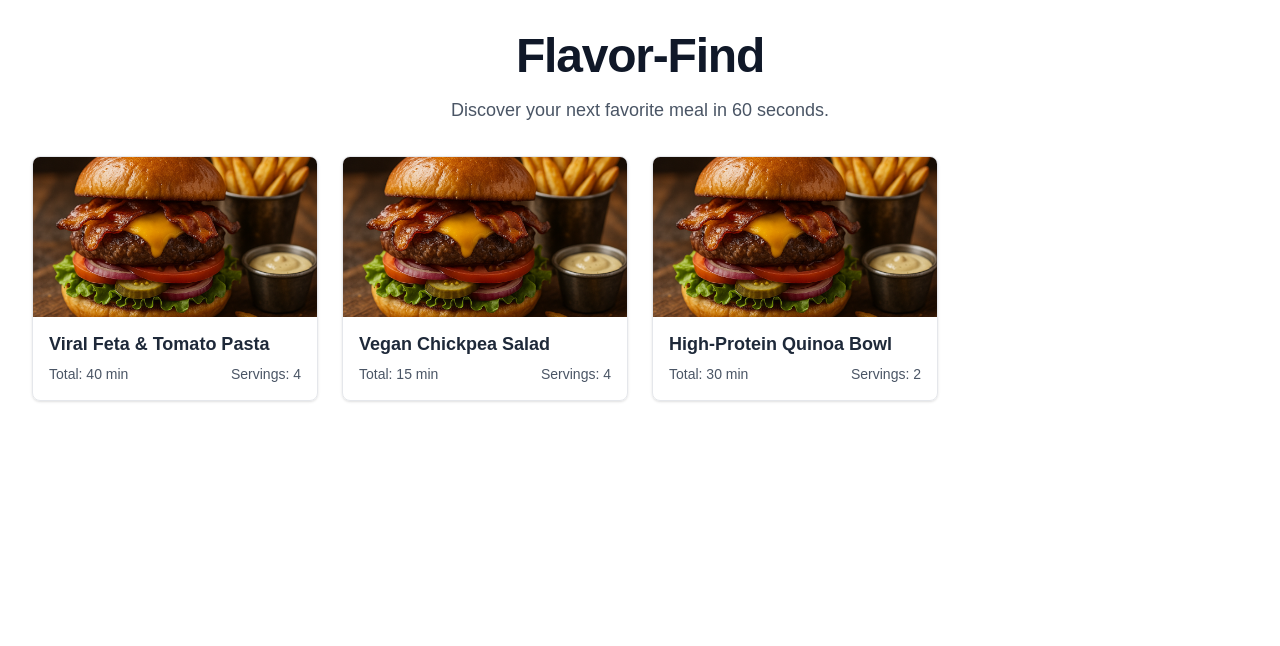
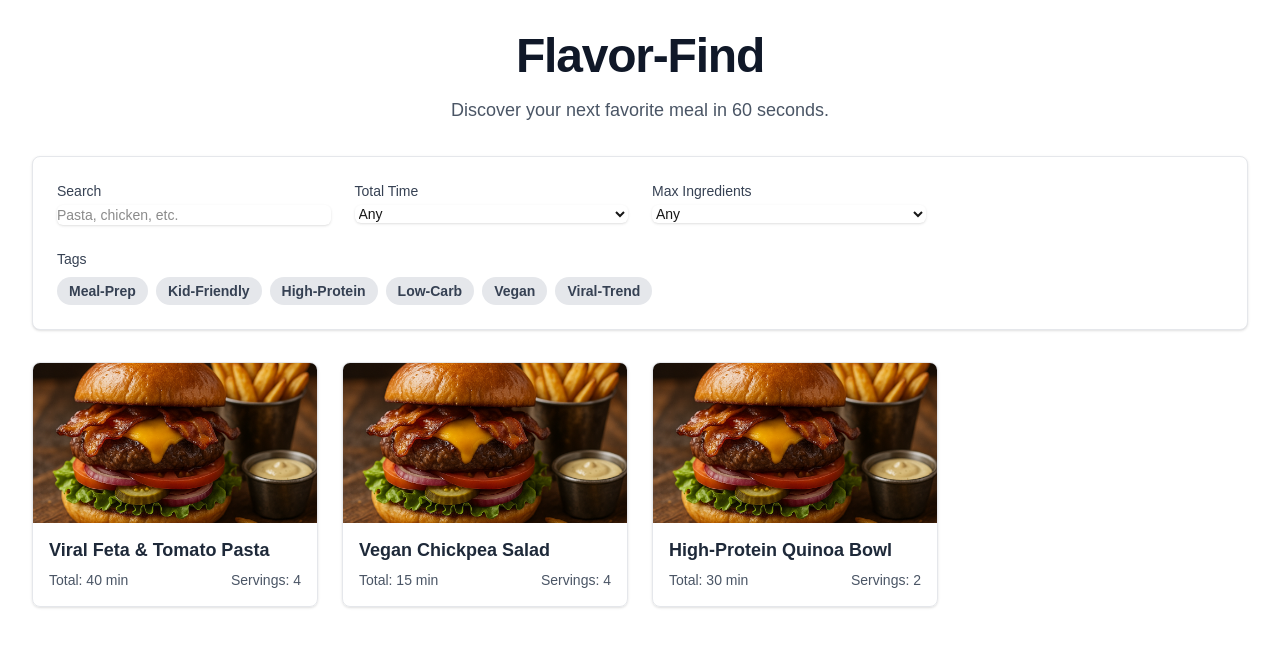
Before and after one commit to mtilerisoy/flavor-find, a Next.js app: page / in a window 1280 px wide. Shown: the top 646 px of the page. Built offline with nearby package versions, Linux system fonts and the light colour scheme.

Commit message:
implement search bar

```diff
--- a/src/app/page.tsx
+++ b/src/app/page.tsx
@@ -1,13 +1,43 @@
-import { getPublicRecipes } from '@/recipes/lib/api';
+import { getPublicRecipes, getAvailableTags } from '@/recipes/lib/api';
 import { RecipeCard } from '@/recipes/ui/RecipeCard';
+import { FilterPanel } from '@/recipes/ui/FilterPanel';
+
+interface HomePageProps {
+  searchParams: {
+    maxTime?: string;
+    maxIngredients?: string;
+    tags?: string;
+    search?: string;
+    minProtein?: string;
+    maxCarbs?: string;
+  };
+}
 
 /**
- * The main home page, displaying a gallery of all available recipes.
- * This is a React Server Component, so it can fetch data directly.
+ * The main home page, now with filtering capabilities.
+ * It reads filters from searchParams and passes them to the API.
  */
-export default async function HomePage() {
-  // We call our API to get the recipe data from the local JSON file.
-  const recipes = await getPublicRecipes({});
+export default async function HomePage({ searchParams }: HomePageProps) {
+  // Await searchParams before using its properties
+  const resolvedSearchParams = await searchParams;
+
+  const search = resolvedSearchParams.search || undefined;
+  const tags = resolvedSearchParams.tags?.split(',') || undefined;
+  const maxTime = resolvedSearchParams.maxTime ? Number(resolvedSearchParams.maxTime) : undefined;
+  const maxIngredients = resolvedSearchParams.maxIngredients
+    ? Number(resolvedSearchParams.maxIngredients)
+    : undefined;
+
+  // Fetch data in parallel for better performance
+  const [recipes, availableTags] = await Promise.all([
+    getPublicRecipes({
+      maxTime,
+      maxIngredients,
+      tags,
+      search,
+    }),
+    getAvailableTags(),
+  ]);
 
   return (
     <main className="container mx-auto p-4 sm:p-6 lg:p-8">
@@ -20,6 +50,8 @@ export default async function HomePage() {
         </p>
       </div>
 
+      <FilterPanel tags={availableTags} />
+
       {recipes.length > 0 ? (
         <div className="grid grid-cols-1 gap-6 sm:grid-cols-2 lg:grid-cols-3 xl:grid-cols-4">
           {recipes.map((recipe) => (
@@ -28,7 +60,7 @@ export default async function HomePage() {
         </div>
       ) : (
         <div className="text-center text-gray-500">
-          <p>No recipes found. Try adding some to `src/data/recipes.json`!</p>
+          <p>No recipes match your current filters.</p>
         </div>
       )}
     </main>
--- a/src/recipes/lib/api.ts
+++ b/src/recipes/lib/api.ts
@@ -1,6 +1,11 @@
 import path from 'path';
 import { promises as fs } from 'fs';
 import { cache } from 'react';
+
+export interface Tag {
+  id: string;
+  name: string;
+}
 
 // Define the types for our data structures to ensure type safety
 // These should match the structure of your JSON files.
@@ -117,3 +122,14 @@ export async function getRecipeById(id: string): Promise<Recipe | undefined> {
   const recipes = await getRecipes();
   return recipes.find((recipe) => recipe.id === id);
 }
+
+export async function getAvailableTags(): Promise<Tag[]> {
+  const filePath = path.join(process.cwd(), 'src/data/tags.json');
+  try {
+    const fileContents = await fs.readFile(filePath, 'utf8');
+    return JSON.parse(fileContents) as Tag[];
+  } catch (error) {
+    console.error('Failed to read or parse tags.json:', error);
+    return [];
+  }
+}
--- /dev/null
+++ b/src/recipes/ui/FilterPanel.tsx
@@ -0,0 +1,133 @@
+'use client';
+
+import { usePathname, useRouter, useSearchParams } from 'next/navigation';
+import type { Tag } from '@/recipes/lib/api';
+
+interface FilterPanelProps {
+  tags: Tag[];
+}
+
+/**
+ * A client component that renders filter controls and updates the URL
+ * query parameters when the user interacts with them.
+ */
+export function FilterPanel({ tags }: FilterPanelProps) {
+  const router = useRouter();
+  const pathname = usePathname();
+  const searchParams = useSearchParams();
+
+  // Get current active tags from URL for styling
+  const activeTags = searchParams.get('tags')?.split(',') || [];
+
+  const handleFilterChange = (
+    key: string,
+    value: string | number | null
+  ) => {
+    const params = new URLSearchParams(searchParams.toString());
+    if (value) {
+      params.set(key, String(value));
+    } else {
+      params.delete(key);
+    }
+    router.push(`${pathname}?${params.toString()}`);
+  };
+
+  const handleTagClick = (tagName: string) => {
+    const params = new URLSearchParams(searchParams.toString());
+    const currentTags = params.get('tags')?.split(',') || [];
+
+    let newTags;
+    if (currentTags.includes(tagName)) {
+      // Deselect tag
+      newTags = currentTags.filter((t) => t !== tagName);
+    } else {
+      // Select tag
+      newTags = [...currentTags, tagName];
+    }
+
+    if (newTags.length > 0) {
+      params.set('tags', newTags.join(','));
+    } else {
+      params.delete('tags');
+    }
+    router.push(`${pathname}?${params.toString()}`);
+  };
+
+  return (
+    <div className="mb-8 space-y-6 rounded-lg border border-gray-200 bg-white p-6 shadow-sm">
+      <div className="grid grid-cols-1 gap-6 md:grid-cols-2 lg:grid-cols-4">
+        {/* Search Input */}
+        <div>
+          <label htmlFor="search" className="block text-sm font-medium text-gray-700">
+            Search
+          </label>
+          <input
+            type="search"
+            id="search"
+            placeholder="Pasta, chicken, etc."
+            defaultValue={searchParams.get('search') || ''}
+            onChange={(e) => handleFilterChange('search', e.target.value)}
+            className="mt-1 block w-full rounded-md border-gray-300 shadow-sm focus:border-blue-500 focus:ring-blue-500 sm:text-sm"
+          />
+        </div>
+
+        {/* Total Time Filter */}
+        <div>
+          <label htmlFor="maxTime" className="block text-sm font-medium text-gray-700">
+            Total Time
+          </label>
+          <select
+            id="maxTime"
+            value={searchParams.get('maxTime') || ''}
+            onChange={(e) => handleFilterChange('maxTime', e.target.value)}
+            className="mt-1 block w-full rounded-md border-gray-300 shadow-sm focus:border-blue-500 focus:ring-blue-500 sm:text-sm"
+          >
+            <option value="">Any</option>
+            <option value="15">&lt; 15 min</option>
+            <option value="30">&lt; 30 min</option>
+            <option value="60">&lt; 60 min</option>
+          </select>
+        </div>
+
+        {/* Max Ingredients Filter */}
+        <div>
+          <label htmlFor="maxIngredients" className="block text-sm font-medium text-gray-700">
+            Max Ingredients
+          </label>
+          <select
+            id="maxIngredients"
+            value={searchParams.get('maxIngredients') || ''}
+            onChange={(e) => handleFilterChange('maxIngredients', e.target.value)}
+            className="mt-1 block w-full rounded-md border-gray-300 shadow-sm focus:border-blue-500 focus:ring-blue-500 sm:text-sm"
+          >
+            <option value="">Any</option>
+            <option value="5">&lt; 5 ingredients</option>
+            <option value="7">&lt; 7 ingredients</option>
+            <option value="10">&lt; 10 ingredients</option>
+          </select>
+        </div>
+      </div>
+
+      {/* Tag Filters */}
+      <div>
+        <h3 className="text-sm font-medium text-gray-700">Tags</h3>
+        <div className="mt-2 flex flex-wrap gap-2">
+          {tags.map((tag) => (
+            <button
+              key={tag.id}
+              type="button"
+              onClick={() => handleTagClick(tag.name)}
+              className={`rounded-full px-3 py-1 text-sm font-semibold transition-colors ${
+                activeTags.includes(tag.name)
+                  ? 'bg-blue-600 text-white'
+                  : 'bg-gray-200 text-gray-700 hover:bg-gray-300'
+              }`}
+            >
+              {tag.name}
+            </button>
+          ))}
+        </div>
+      </div>
+    </div>
+  );
+}
```
